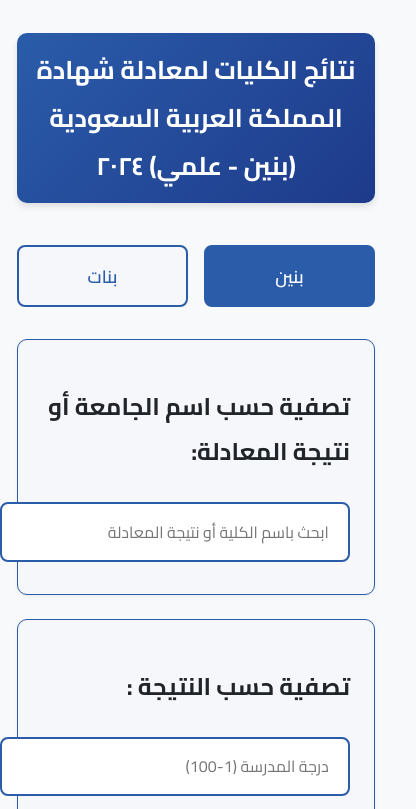
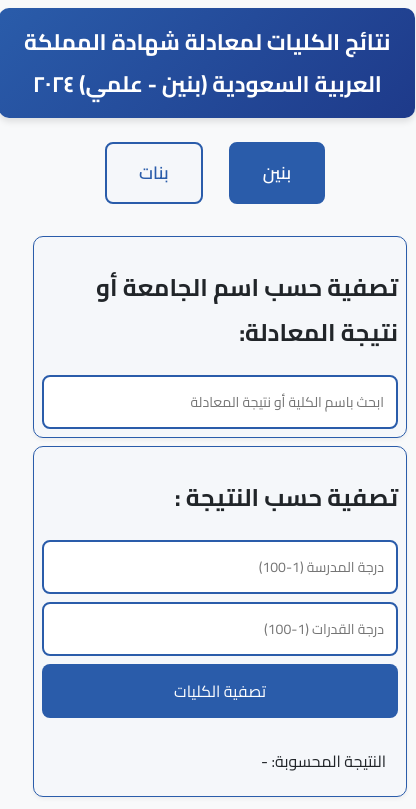
Before and after one commit to AbdullahMRiad/clean-tansik, a plain HTML site: page public/index.html in a window 390 px wide. Shown: the top 809 px of the page, 416 px wide, since content can reach past the window. Drawn offline with Linux system fonts and the light colour scheme.

Commit message:
Fixed input boxes

```diff
--- a/public/css/main.css
+++ b/public/css/main.css
@@ -185,32 +185,60 @@ tr:hover {
 
 @media (max-width: 768px) {
     body {
-        padding: 1rem;
+        padding: 0.5rem !important;
+        box-sizing: border-box;
+        overflow-x: hidden;
     }
-    h1 {
-        font-size: 1.6rem;
-        padding: 0.8rem;
+
+    .filter-section {
+        padding: 0.5rem;
+        margin: 0.5rem 0;
+        width: 100%;
+        box-sizing: border-box;
     }
-    button {
+
+    .filter-controls {
+        display: grid !important;
+        grid-template-columns: 1fr;
+        gap: 0.5rem;
         width: 100%;
-        margin-inline-start: 0;
-        margin-top: 10px;
+        padding: 0;
+        margin: 0;
     }
-    .filter-controls {
-        flex-direction: column;
+
+    input[type="text"],
+    input[type="number"] {
+        width: 100%;
+        max-width: 100% !important;
+        margin: 0;
+        padding: 0.75rem;
+        box-sizing: border-box;
+        font-size: 14px;
     }
+
+    #filter-button {
+        width: 100%;
+        margin: 0;
+        padding: 0.75rem;
+    }
+
     #calculatedScore {
         width: 100%;
-        text-align: center;
-        margin-inline-start: 0;
+        padding: 0.75rem;
+        margin: 0.5rem 0 0 0;
+        box-sizing: border-box;
     }
-    .scroll-top {
-        width: 40px;
-        height: 40px;
-        font-size: 1.2rem;
+
+    h1 {
+        font-size: 1.4rem;
+        padding: 0.8rem;
+        margin: 0 -0.5rem 1rem -0.5rem;
+        width: calc(100% + 1rem);
     }
-    .error-message {
-        padding: 0.5rem;
-        font-size: 0.9rem;
+
+    table {
+        width: 100vw;
+        margin-left: -0.5rem;
+        border-radius: 0;
     }
 }
```
